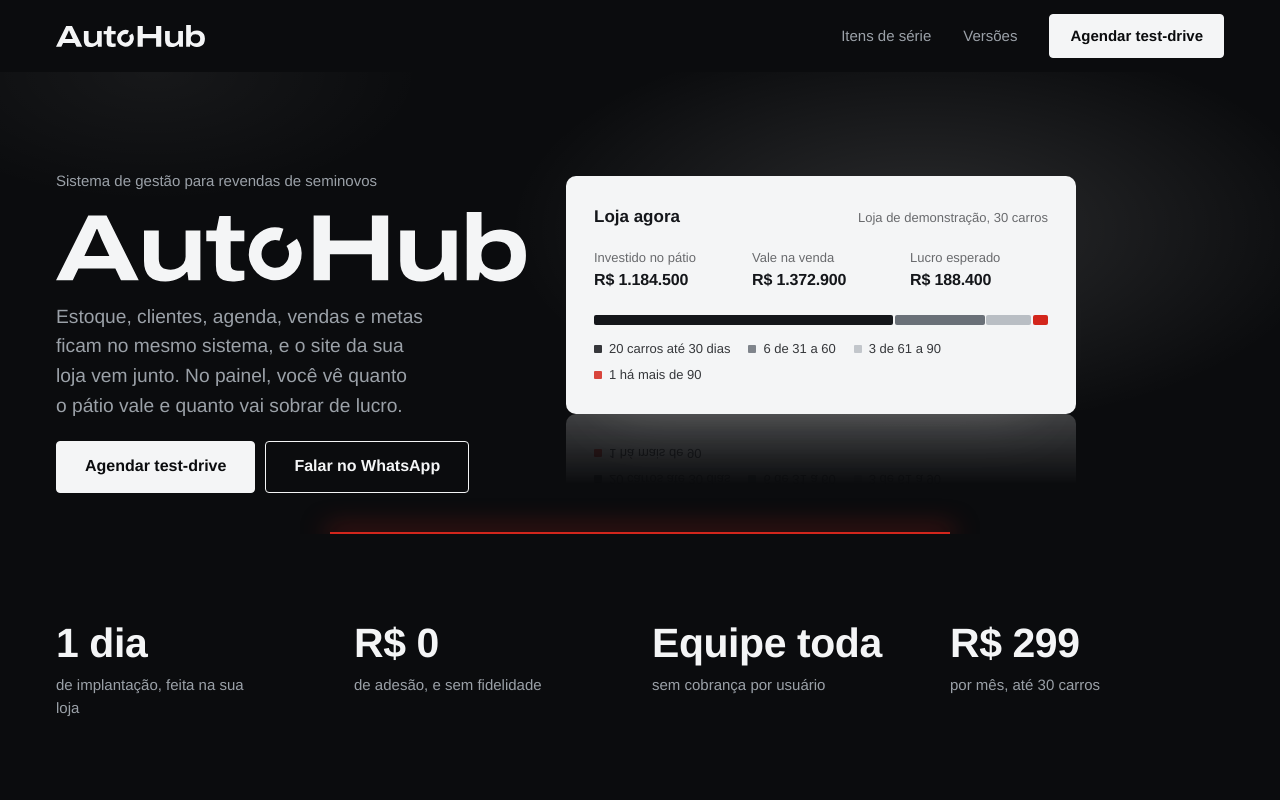
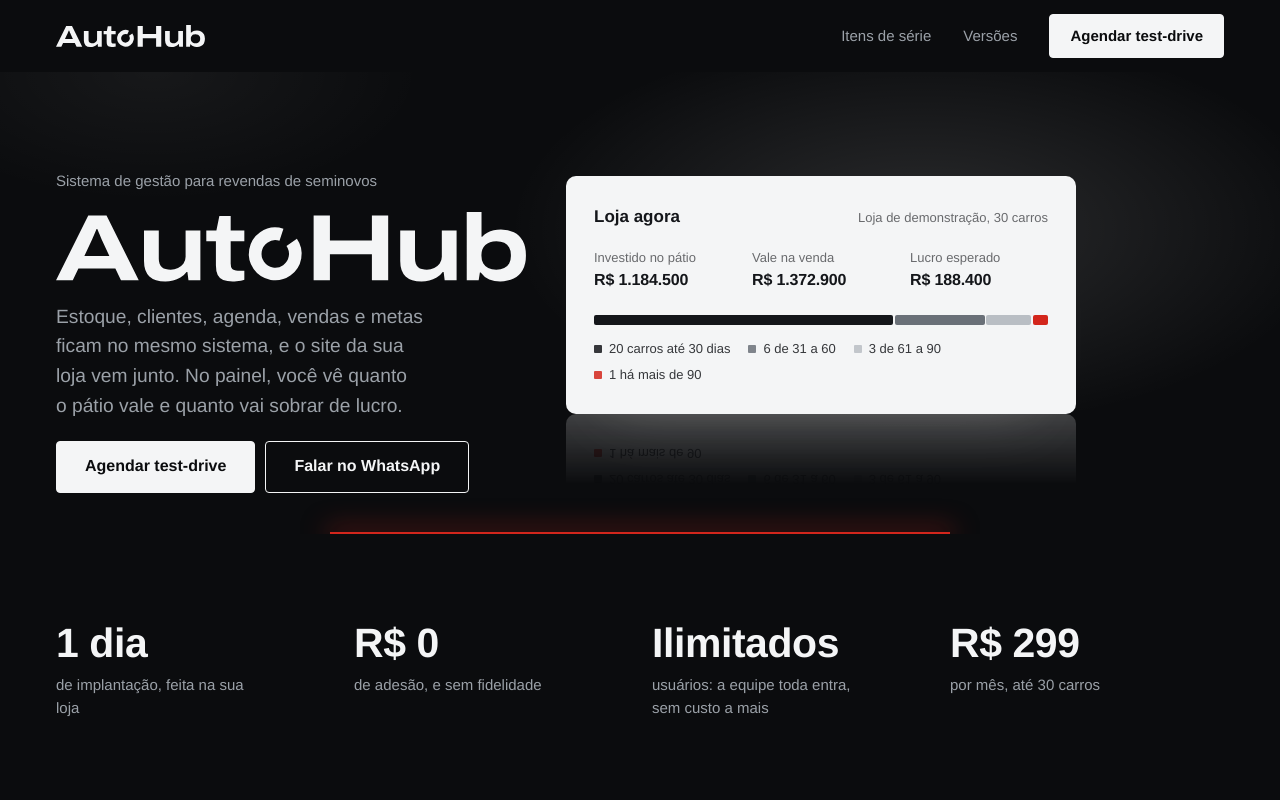
Before and after one commit to cauedev30/demo-autohub-LP, a Next.js app: page / in a window 1280 px wide. Shown: the top 800 px of the page. Built offline with nearby package versions, Linux system fonts and the light colour scheme; no server answers.

Commit message:
Números: volta "Ilimitados" ("Equipe toda" quebrava em duas linhas em 1440px)

```diff
--- a/src/components/Numeros.tsx
+++ b/src/components/Numeros.tsx
@@ -1,7 +1,7 @@
 import { site } from '@/content/site';
 import styles from './Numeros.module.css';
 
-/** Faixa de números logo abaixo do hero: "1 dia", "R$ 0", "Equipe toda", "R$ 299". Sem título visível. */
+/** Faixa de números logo abaixo do hero: "1 dia", "R$ 0", "Ilimitados", "R$ 299". Sem título visível. */
 export function Numeros() {
   return (
     <section className={`${styles.numeros} wrap`} aria-label={site.secoes.numeros}>
--- a/src/content/site.ts
+++ b/src/content/site.ts
@@ -69,7 +69,7 @@ export const site: Site = {
   numeros: [
     { valor: '1 dia', rotulo: 'de implantação, feita na sua loja' },
     { valor: 'R$ 0', rotulo: 'de adesão, e sem fidelidade' },
-    { valor: 'Equipe toda', rotulo: 'sem cobrança por usuário' },
+    { valor: 'Ilimitados', rotulo: 'usuários: a equipe toda entra, sem custo a mais' },
     { valor: 'R$ 299', rotulo: 'por mês, até 30 carros' },
   ],
 
```
Also changed, not shown: 1 other file (tests, documents, lock files or other folders).
